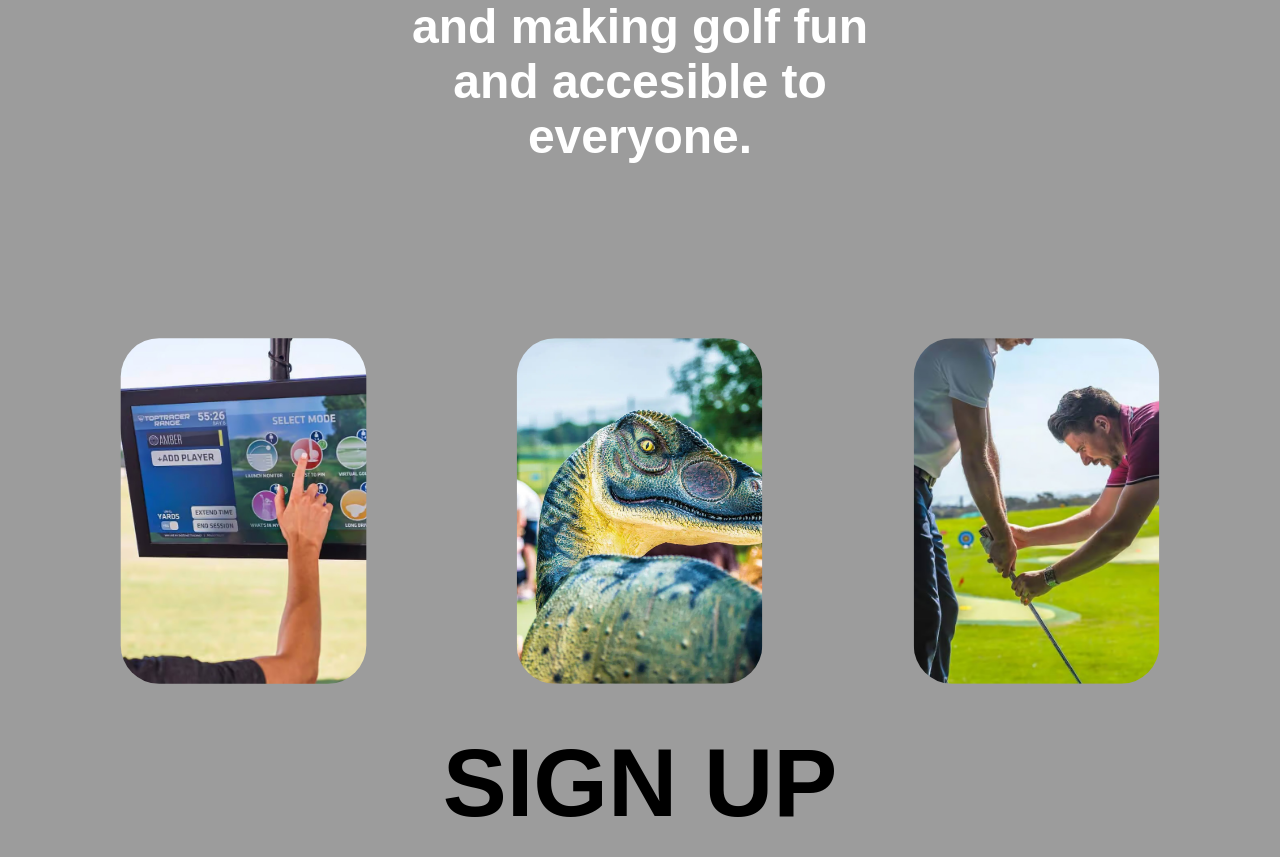
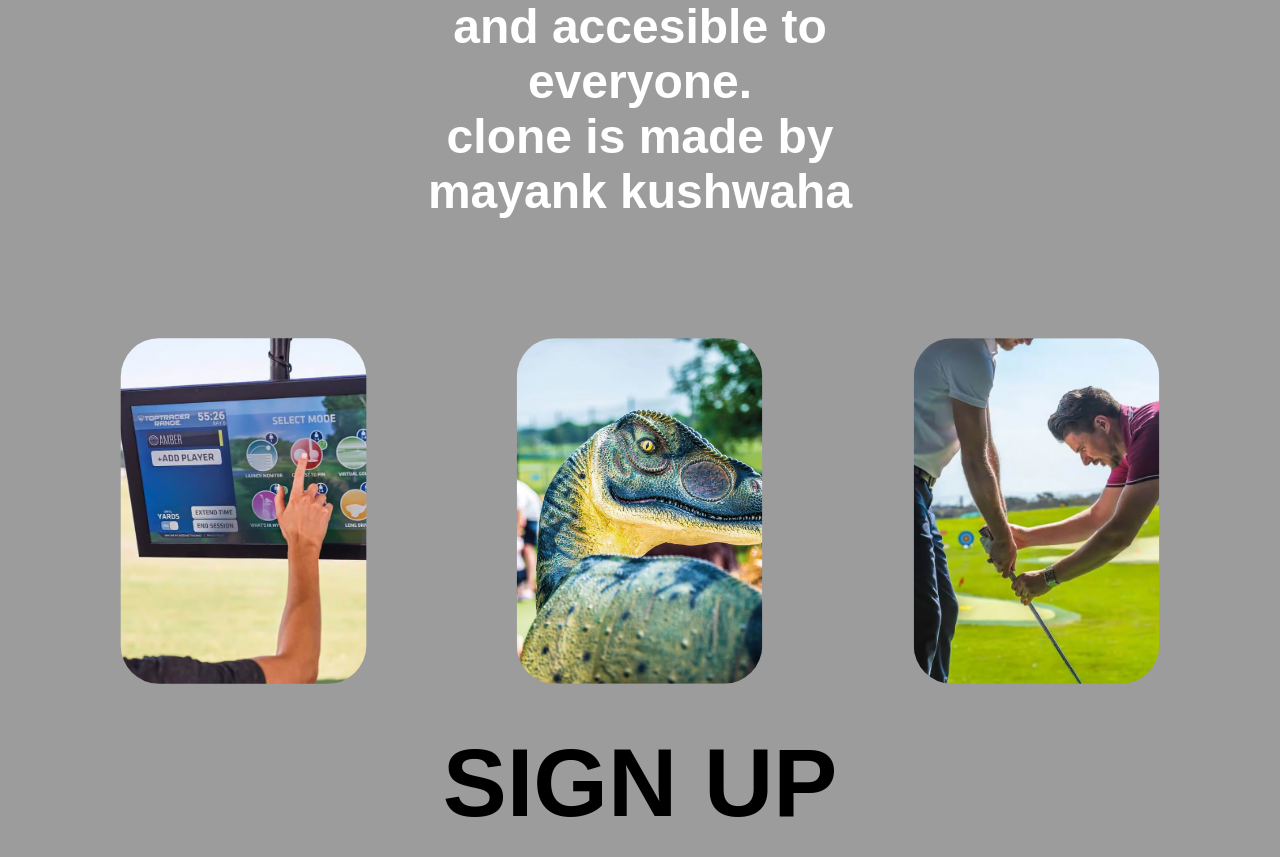
Before and after one commit to Mayank907879/golf, a plain HTML site: page index.html in a window 1280 px wide. Shown: the part 1155-2012 px from the top of the page. Drawn offline with nearby package versions, Linux system fonts and the light colour scheme.

Commit message:
add developer name

```diff
--- a/index.html
+++ b/index.html
@@ -22,7 +22,8 @@
                 <h1>EAT .DRINK .PLAY</h1>
                 <h2>WELCOME TO SIDCUP FAMILY GOLF!</h2>
                 <p>sidcup family golf is a multipurpose golf facility located in sidcup south east london.passionate about technology. player development and making golf fun and accesible to everyone.</p>
-            </div>
+                 <p>clone is made by mayank kushwaha</p>
+              </div>
             <div class="page2">
             <div class="scroller">
                 <div class="scroller-in">
```
